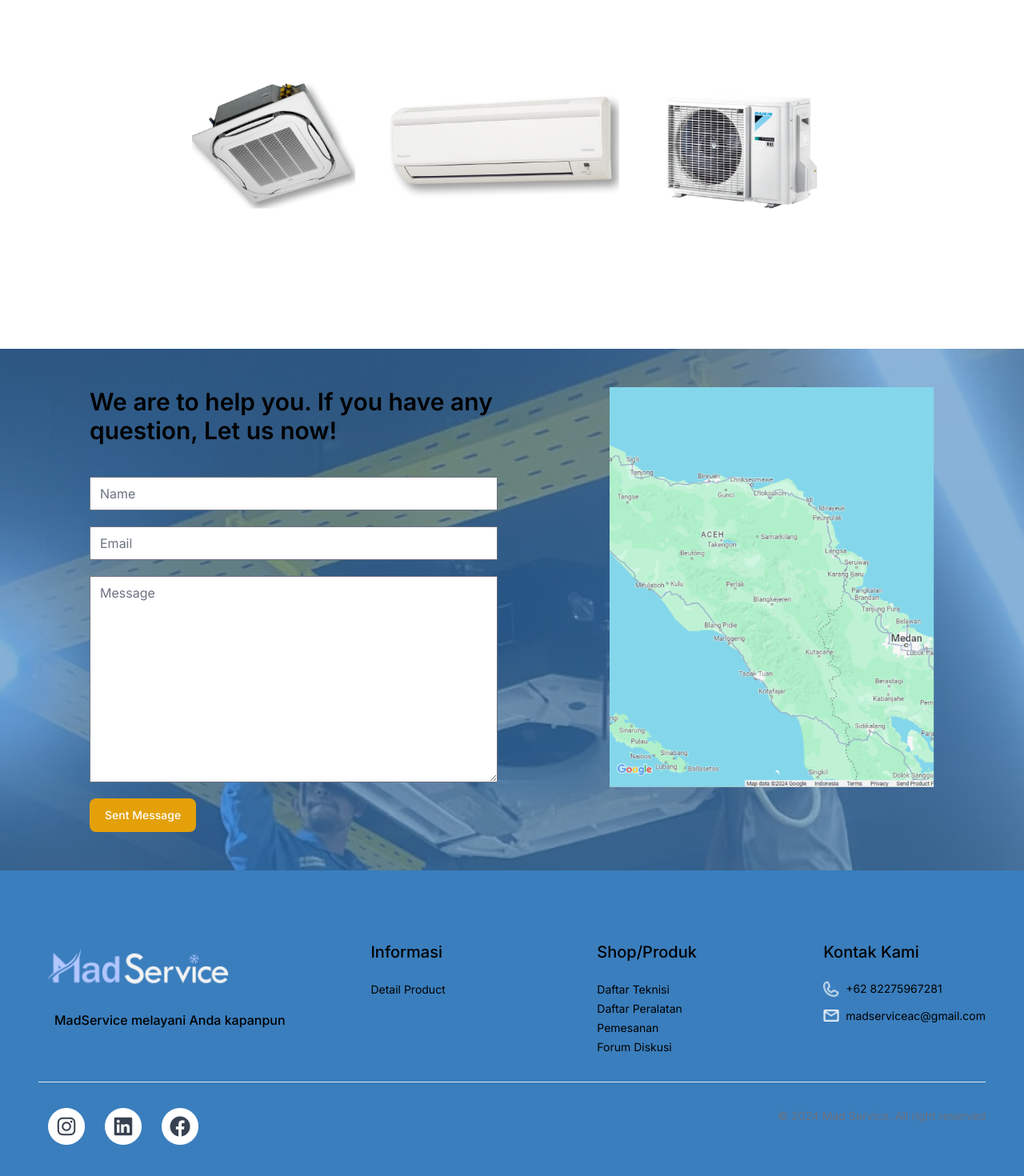
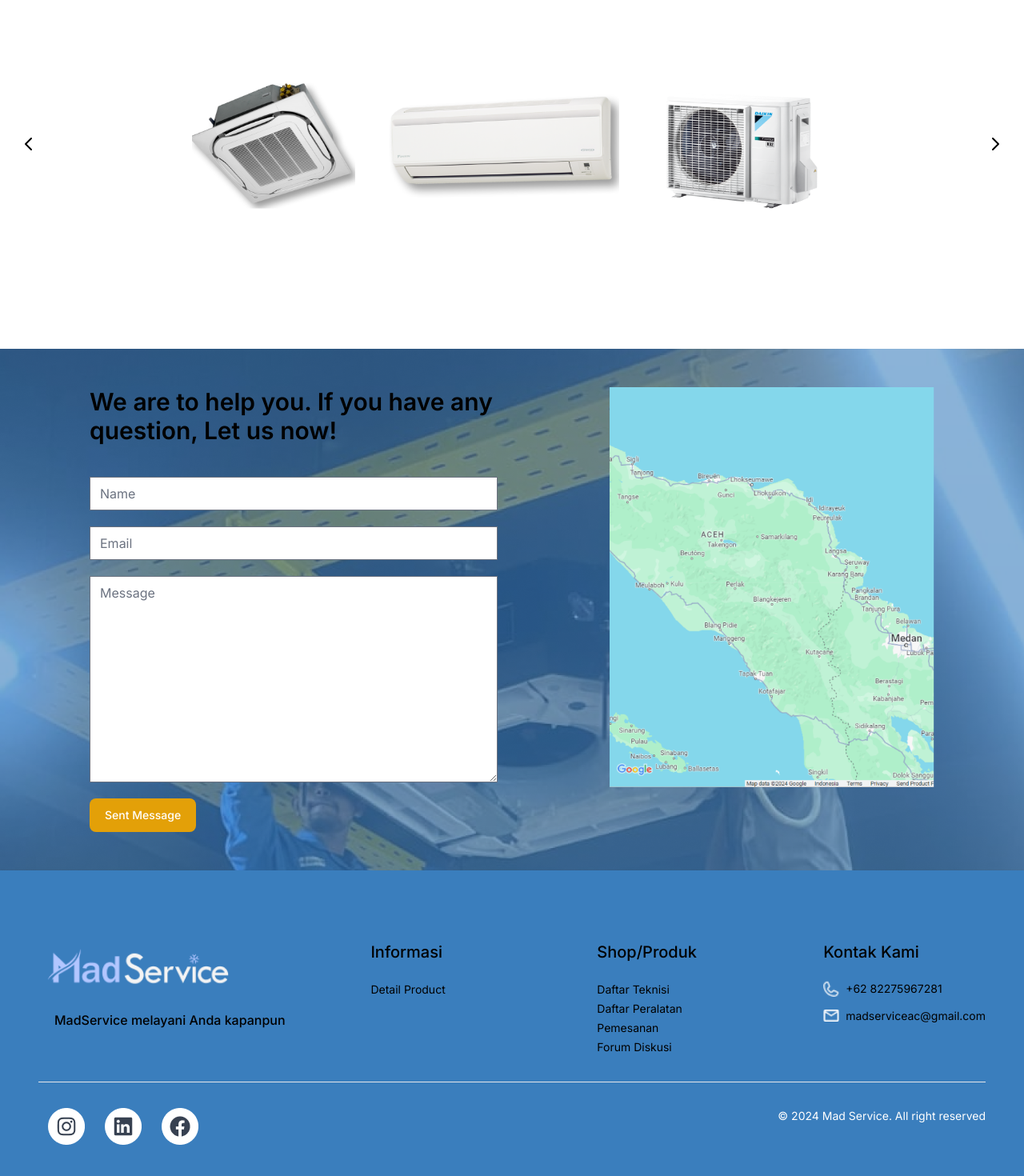
Before and after one commit to alaikhaikal951/mad-service-app, a Next.js app: page / in a window 1280 px wide. Shown: the part 2211-3681 px from the top of the page at 80% size. Built offline with nearby package versions, Linux system fonts and the light colour scheme.

Commit message:
add text white and copryright absolute variable

```diff
--- a/src/app/globals.css
+++ b/src/app/globals.css
@@ -31,3 +31,11 @@
     text-wrap: balance;
   }
 }
+
+span .text-white {
+  color: black !important;
+}
+
+#copyright {
+  color: white !important;
+}
```
